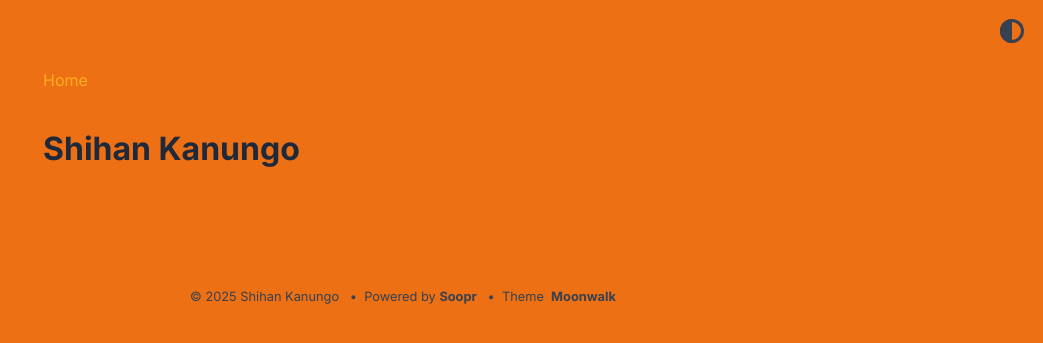
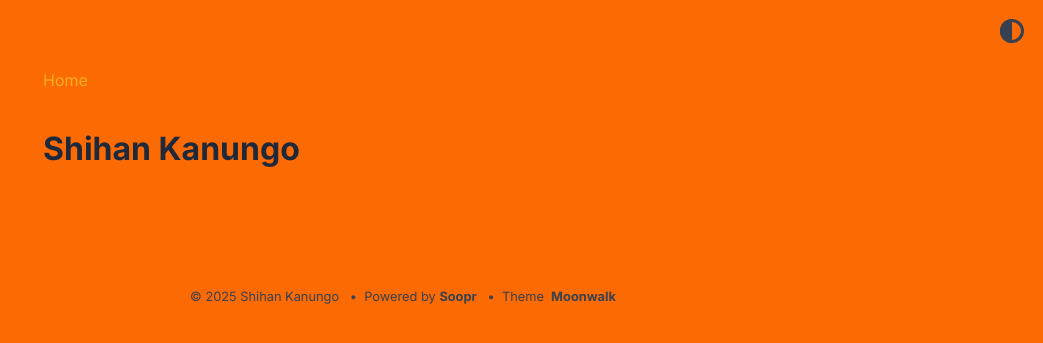
Before and after one commit to shihankanungo/shihankanungo.github.io, a Jekyll site: the page built from blog.html, in a window 1280 px wide. Shown: the top 343 px of the page, without its empty margins (237-1280 px from the left). Built offline with Jekyll 4.4.1, drawn with Linux system fonts in a browser that asks for light colours.

Commit message:
Update moonwalk.scss

```diff
--- a/_sass/moonwalk.scss
+++ b/_sass/moonwalk.scss
@@ -97,7 +97,7 @@ img {
   html, body  {
       --links: #FCAE1E; // #91A7FF;
       --highlight: #41C7C7;
-      --bg: #ED7014; // #fa931e;
+      --bg: #FC6A03; // #ED7014; // #fa931e;
       --bg-secondary: #8cb3f5;
       --headings: #1e293b;
       --text: #374151;
```
